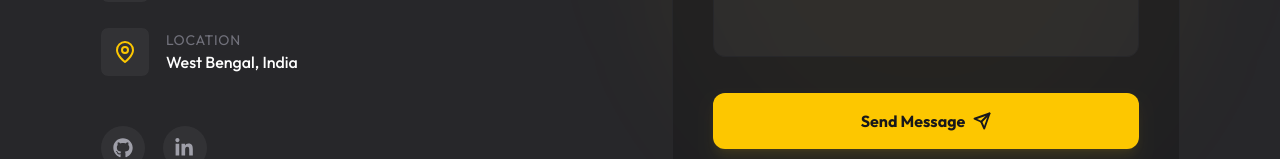
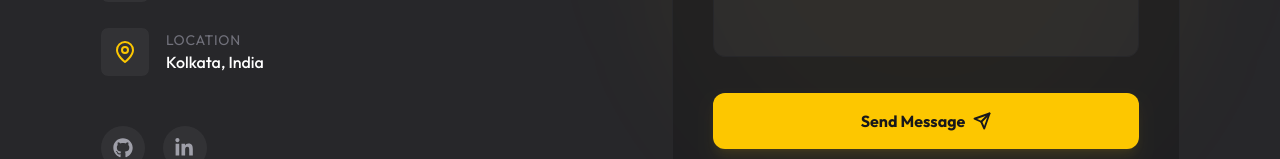
Before and after one commit to Soumyajit003/SoumyajitProtfolio, a React (Vite) app: page / in a window 1280 px wide. Shown: the part 3566-3725 px from the top of the page. Built offline with nearby package versions, Linux system fonts and the light colour scheme; the HTML template or start-up script is replaced by a standard one.

Commit message:
bug fixed

```diff
--- a/src/components/HomePage/Contact.jsx
+++ b/src/components/HomePage/Contact.jsx
@@ -88,7 +88,7 @@ const Contact = () => {
               </div>
               <div>
                 <p className="text-zinc-500 text-sm font-outfit uppercase tracking-wider">Location</p>
-                <p className="text-white font-medium font-outfit">West Bengal, India</p>
+                <p className="text-white font-medium font-outfit">Kolkata, India</p>
               </div>
             </motion.div>
           </div>
```
